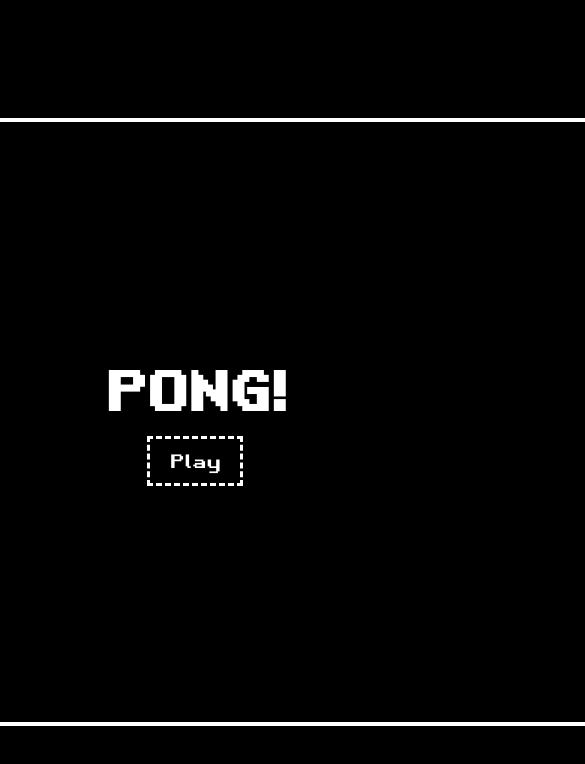
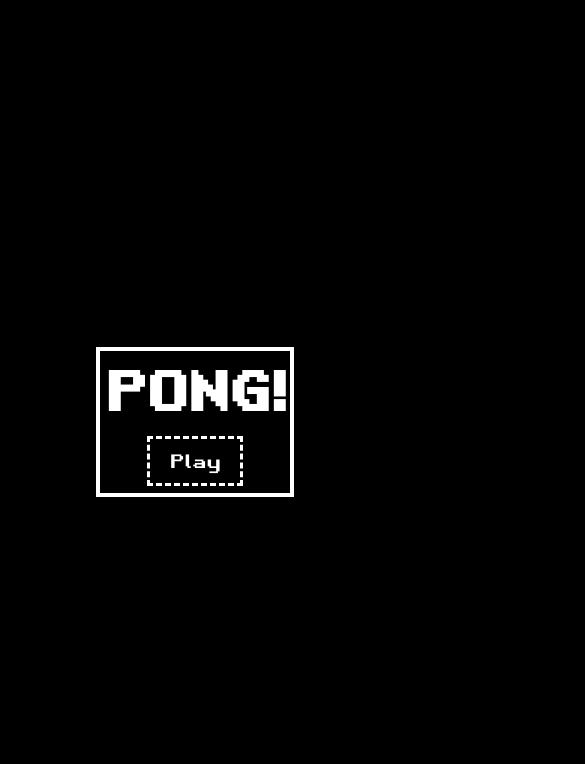
Before and after one commit to JoaquinGiordano/pong, a plain HTML site: page index.html in a window 390 px wide. Shown: the whole page, 585 px wide, since content can reach past the window. Drawn offline with Linux system fonts and the light colour scheme.

Commit message:
Making the game semi-responsive

```diff
--- a/index.css
+++ b/index.css
@@ -8,22 +8,30 @@
     padding: 0;
 }
 
-html,
-body {
-    display: flex;
-    justify-content: center;
-    align-items: center;
+html {
+
     margin: 0;
     padding: 0;
     box-sizing: border-box;
     width: 100%;
-    height: 100%;
+    height: 100svh;
     background-color: black;
 }
 
+body {
+    width: 100%;
+    height: 100%;
+    /* background-color: red; */
+    display: flex;
+    justify-content: center;
+    align-items: center;
+}
+
 canvas {
+
     background-color: black;
     border: 4px solid white;
+
 }
 
 #screen {
@@ -40,7 +48,29 @@ canvas {
 }
 
 #title {
+    text-align: center;
     font-size: 40pt;
+}
+
+#controls {
+    display: grid;
+
+    grid-template-columns: 50% 50%;
+    position: absolute;
+    margin: 0 auto;
+    width: 800px;
+    height: 600px;
+    /* background-color: green; */
+}
+
+.control-btn {
+    background-color: transparent;
+    border: none;
+
+}
+
+.control-btn:hover {
+    /* background-color: red; */
 }
 
 #play-btn {
--- a/index.html
+++ b/index.html
@@ -3,10 +3,16 @@
   <head>
     <meta charset="UTF-8" />
     <meta name="viewport" content="width=device-width, initial-scale=1.0" />
-    <title>Document</title>
+    <title>Pong!</title>
     <link rel="stylesheet" href="index.css" />
   </head>
   <body>
+    <div id="controls">
+      <button class="control-btn" id="tl-control-btn"></button>
+      <button class="control-btn" id="tr-control-btn"></button>
+      <button class="control-btn" id="bl-control-btn"></button>
+      <button class="control-btn" id="br-control-btn"></button>
+    </div>
     <div id="screen">
       <h1 id="title">PONG!</h1>
       <button id="play-btn">Play</button>
--- a/index.js
+++ b/index.js
@@ -5,8 +5,19 @@ const $screen = document.querySelector('#screen');
 const $title = document.querySelector('#title');
 const $play_btn = document.querySelector('#play-btn');
 
-$canvas.width = 800;
-$canvas.height = 600;
+const GAME_WIDTH = 800;
+const GAME_HEIGHT = 600;
+
+if (window.innerWidth <= GAME_WIDTH) {
+  $canvas.width = window.innerWidth - 200;
+  $canvas.height = (window.innerWidth - 200) / 1.333333333333;
+  document.querySelector('#controls').style.width = `${
+    window.innerWidth - 200
+  }px`;
+} else {
+  $canvas.width = GAME_WIDTH;
+  $canvas.height = GAME_HEIGHT;
+}
 
 let BALL_VELOCITY = 3;
 let gameOver = false;
@@ -248,3 +259,45 @@ function play() {
 $play_btn.addEventListener('click', () => {
   play();
 });
+
+window.addEventListener('resize', () => {
+  if (window.innerWidth <= GAME_WIDTH) {
+    $canvas.width = window.innerWidth - 10;
+    $canvas.height = (window.innerWidth - 10) / 1.333333333333;
+  }
+
+  if (window.innerWidth <= GAME_WIDTH) {
+    document.querySelector('#controls').style.width = `${
+      window.innerWidth - 200
+    }px`;
+    document.querySelector('#controls').style.height = `${
+      (window.innerWidth - 200) / 1.333333333333
+    }px`;
+  }
+});
+
+document.querySelector('#tl-control-btn').addEventListener('touchstart', () => {
+  leftPaddle.movingUp = true;
+});
+document.querySelector('#tr-control-btn').addEventListener('touchstart', () => {
+  rightPaddle.movingUp = true;
+});
+document.querySelector('#bl-control-btn').addEventListener('touchstart', () => {
+  leftPaddle.movingDown = true;
+});
+document.querySelector('#br-control-btn').addEventListener('touchstart', () => {
+  rightPaddle.movingDown = true;
+});
+
+document.querySelector('#tl-control-btn').addEventListener('touchend', () => {
+  leftPaddle.movingUp = false;
+});
+document.querySelector('#tr-control-btn').addEventListener('touchend', () => {
+  rightPaddle.movingUp = false;
+});
+document.querySelector('#bl-control-btn').addEventListener('touchend', () => {
+  leftPaddle.movingDown = false;
+});
+document.querySelector('#br-control-btn').addEventListener('touchend', () => {
+  rightPaddle.movingDown = false;
+});
```
